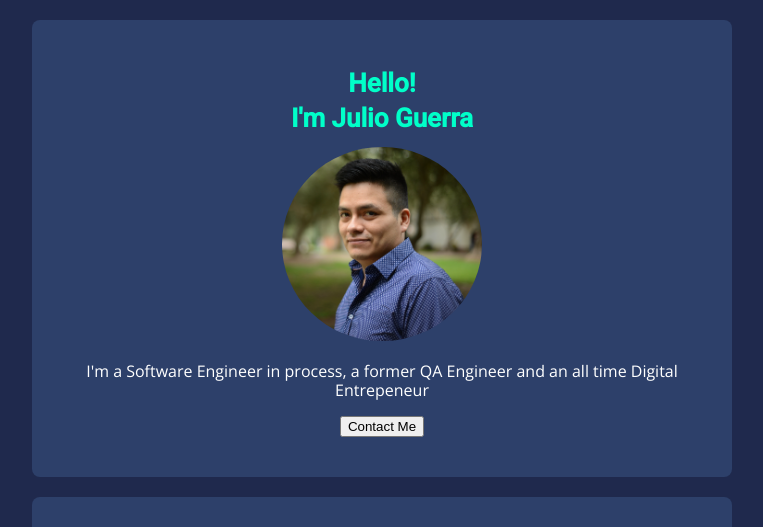
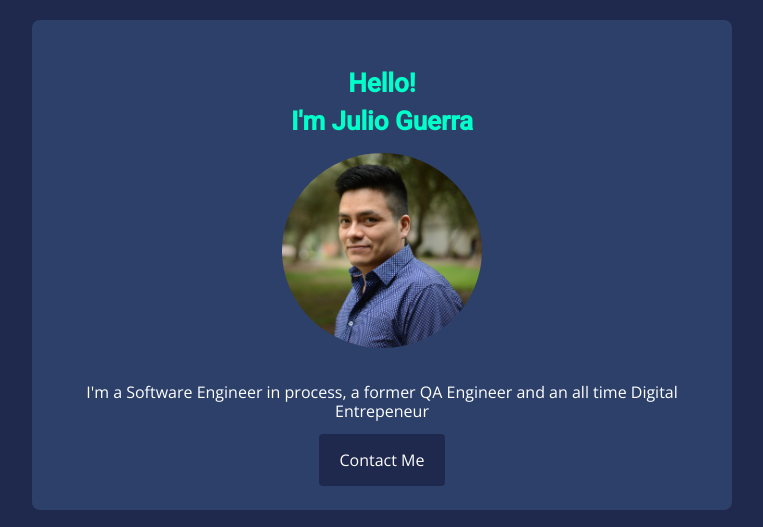
Before and after one commit to juliojguerradev/my_profile, a plain HTML site: page index.html in a window 1280 px wide. Shown: the top 527 px of the page, without its empty margins (258-1021 px from the left). Drawn offline with nearby package versions, Linux system fonts and the light colour scheme.

Commit message:
Fix styles

```diff
--- a/index.html
+++ b/index.html
@@ -16,24 +16,24 @@
       <h2>I'm Julio Guerra</h2>
       <img class="img-circle" src="./images/foto_personal_sm.jpg" width="200" alt="julio_img" />
       <p>I'm a Software Engineer in process, a former QA Engineer and an all time Digital Entrepeneur</p>
-      <button>Contact Me</button>
+      <a href="#" class="btn-blue">Contact Me</a>
     </div>
 
     <div class="card">
       <h2>Get in touch</h2>
       <ul class="list-inline">
         <li>
-          <a href="https://www.instagram.com/juliojguerra/">
+          <a href="https://www.instagram.com/juliojguerra/" target="_blank">
             <i class="fab fa-instagram"></i> Instagram
           </a>
         </li>
         <li>
-          <a href="https://www.linkedin.com/in/juliojguerra/">
+          <a href="https://www.linkedin.com/in/juliojguerra/" target="_blank">
             <i class="fab fa-linkedin"></i> LinkedIn
           </a>
         </li>
         <li>
-          <a href="https://twitter.com/juliojguerra_">
+          <a href="https://twitter.com/juliojguerra_" target="_blank">
             <i class="fab fa-twitter"></i> Twitter
           </a>
         </li>
--- a/style.css
+++ b/style.css
@@ -29,6 +29,7 @@ h1, h2, h3 {
   font-family: "Roboto";
   font-size: 26px;
   line-height: 0.5em;
+  margin-bottom: 25px;
 }
 
 .img-circle {
@@ -37,6 +38,14 @@ h1, h2, h3 {
 
 p {
   color: white;
+  margin: 30px 0px;
+}
+
+.btn-blue {
+  background-color: #1f294d;
+  color: white;
+  padding: 15px 20px;
+  border-radius: 4px;
 }
 
 a {
```
